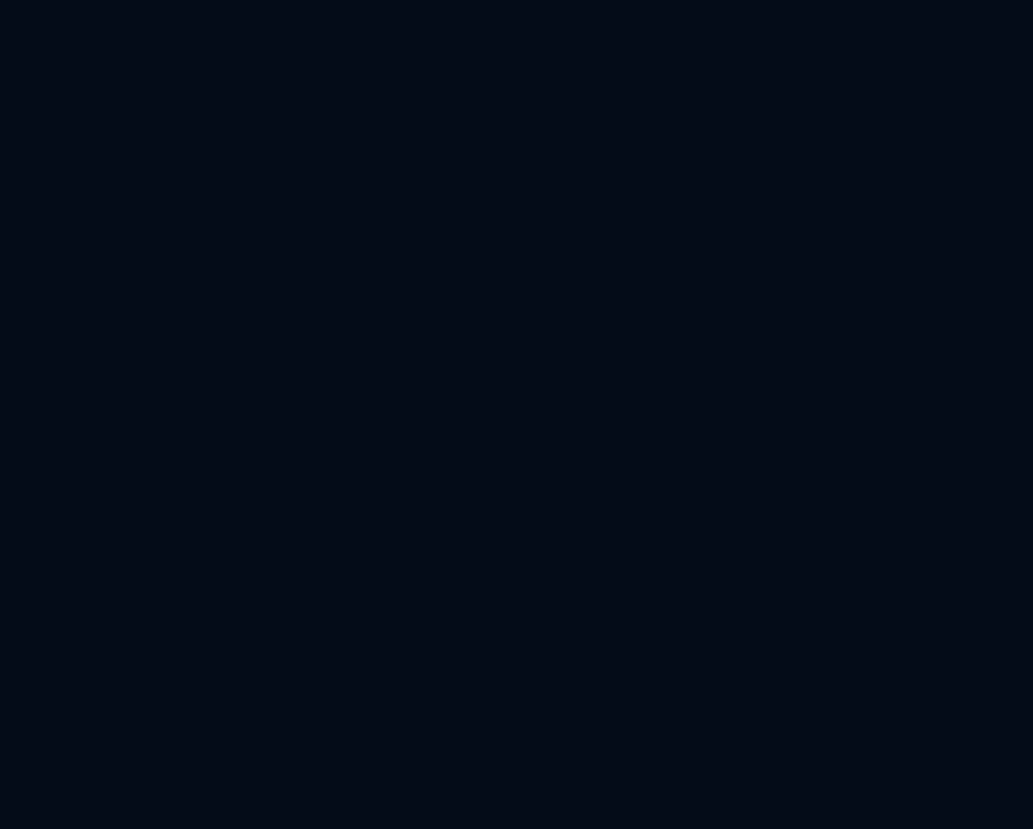
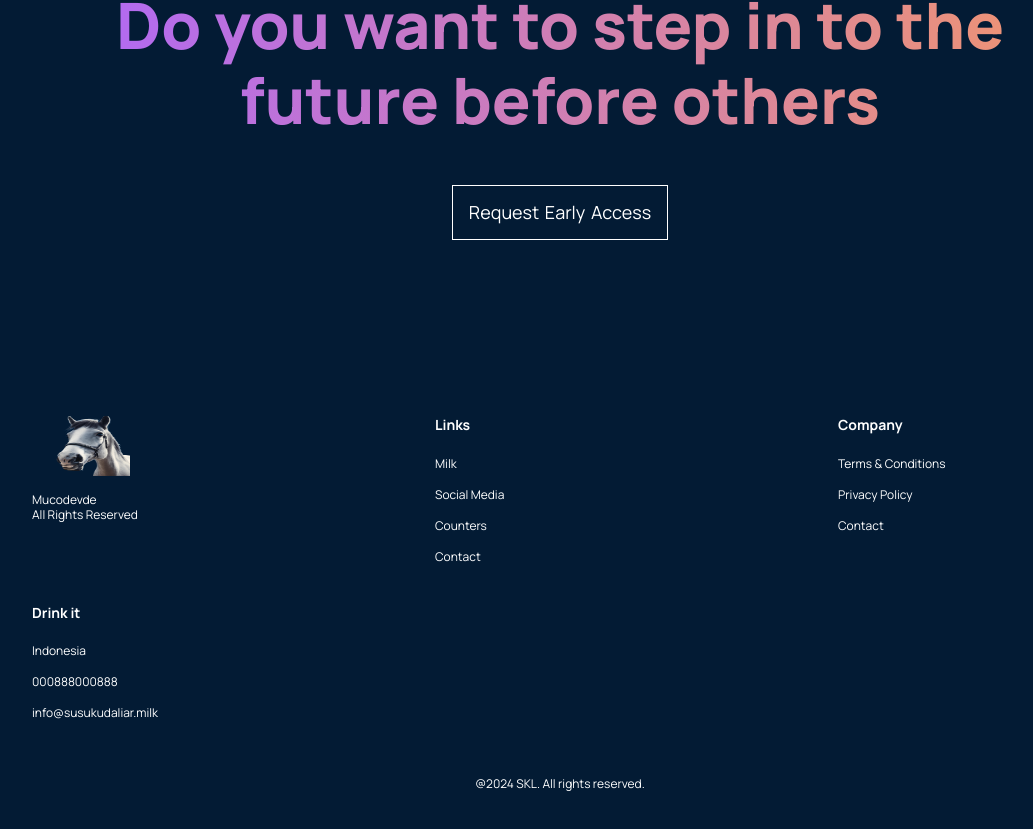
Before and after one commit to muhammadderic/landing-pages_FE-Projects, a React (Create React App) app in the folder susu-kuda-liar_lp/: page / in a window 1280 px wide. Shown: the part 4232-5061 px from the top of the page, without its empty margins (80-1113 px from the left). Before the commit the page ends 4155 px from the top, so only its background shows below. Built offline with nearby package versions, Linux system fonts and the light colour scheme.

Commit message:
Create Footer component and styling it

```diff
--- a/susu-kuda-liar_lp/src/App.js
+++ b/susu-kuda-liar_lp/src/App.js
@@ -9,6 +9,7 @@ import Benefits from "./components/Benefits";
 import CTA from "./components/CTA";
 import "./styles/app.css";
 import Blog from "./components/Blog";
+import Footer from "./components/Footer";
 
 const App = () => {
   return (
@@ -23,6 +24,7 @@ const App = () => {
       <CTA />
       <Blog />
       <Brand />
+      <Footer />
     </>
   )
 }
--- /dev/null
+++ b/susu-kuda-liar_lp/src/components/Footer.jsx
@@ -0,0 +1,47 @@
+import React from 'react';
+import horse from '../assets/horse.png';
+import '../styles/footer.css';
+
+const Footer = () => (
+  <div className="footer section__padding">
+    <div className="footer-heading">
+      <h1 className="gradient__text">Do you want to step in to the future before others</h1>
+    </div>
+
+    <div className="footer-btn">
+      <p>Request Early Access</p>
+    </div>
+
+    <div className="footer-links">
+      <div className="footer-links_logo">
+        <img src={horse} alt="logo" />
+        <p>Mucodevde <br /> All Rights Reserved</p>
+      </div>
+      <div className="footer-links_div">
+        <h4>Links</h4>
+        <p>Milk</p>
+        <p>Social Media</p>
+        <p>Counters</p>
+        <p>Contact</p>
+      </div>
+      <div className="footer-links_div">
+        <h4>Company</h4>
+        <p>Terms & Conditions </p>
+        <p>Privacy Policy</p>
+        <p>Contact</p>
+      </div>
+      <div className="footer-links_div">
+        <h4>Drink it</h4>
+        <p>Indonesia</p>
+        <p>000888000888</p>
+        <p>info@susukudaliar.milk</p>
+      </div>
+    </div>
+
+    <div className="footer-copyright">
+      <p>@2024 SKL. All rights reserved.</p>
+    </div>
+  </div>
+);
+
+export default Footer;
--- /dev/null
+++ b/susu-kuda-liar_lp/src/styles/footer.css
@@ -0,0 +1,146 @@
+.footer {
+  display: flex;
+  flex-direction: column;
+  justify-content: center;
+  align-items: center;
+
+  background: var(--color-footer);
+}
+
+.footer-heading {
+  width: 100%;
+  text-align: center;
+
+  margin-bottom: 3rem;
+}
+
+.footer-heading h1 {
+  font-family: var(--font-family);
+  font-weight: 800;
+  font-size: 64px;
+  line-height: 75px;
+}
+
+.footer-btn {
+  display: flex;
+  justify-content: center;
+  align-items: center;
+
+  padding: 1rem;
+  border: 1px solid #fff;
+  text-align: center;
+
+  margin-bottom: 10rem;
+  cursor: pointer;
+}
+
+.footer-btn p {
+  font-size: 18px;
+  font-family: var(--font-family);
+  line-height: 21px;
+  color: #fff;
+  word-spacing: 2px;
+}
+
+.footer-links {
+  display: flex;
+  justify-content: space-between;
+  align-items: flex-start;
+  flex-direction: row;
+  flex-wrap: wrap;
+
+  width: 100%;
+  text-align: left;
+}
+
+.footer-links div {
+  width: 250px;
+  margin: 1rem;
+}
+
+.footer-links_logo {
+  display: flex;
+  flex-direction: column;
+}
+
+.footer-links_logo img {
+  width: 98px;
+  height: 60px;
+
+  margin-bottom: 1rem;
+}
+
+.footer-links_logo p {
+  font-family: var(--font-family);
+  font-size: 12px;
+  line-height: 15px;
+  color: #fff;
+}
+
+.footer-links_div {
+  display: flex;
+  justify-content: flex-start;
+  flex-direction: column;
+}
+
+.footer-links_div h4 {
+  font-size: 14px;
+  line-height: 17px;
+  font-family: var(--font-family);
+  color: #fff;
+
+  margin-bottom: 0.9rem;
+}
+
+.footer-links_div p {
+  font-size: 12px;
+  line-height: 15px;
+  font-family: var(--font-family);
+  color: #fff;
+
+  margin: 0.5rem 0;
+  cursor: pointer;
+}
+
+.footer-copyright {
+  margin-top: 2rem;
+  text-align: center;
+  width: 100%;
+}
+
+.footer-copyright p {
+  font-size: 12px;
+  font-family: var(--font-family);
+  line-height: 15px;
+  color: #fff;
+}
+
+@media screen and (max-width: 850px) {
+  .footer-heading h1 {
+    font-size: 44px;
+    line-height: 50px;
+  }
+}
+
+@media screen and (max-width: 550px) {
+  .footer-heading h1 {
+    font-size: 34px;
+    line-height: 42px;
+  }
+
+  .footer-links div {
+    margin: 1rem 0;
+  }
+
+  .footer-btn p {
+    font-size: 14px;
+    line-height: 20px;
+  }
+}
+
+@media screen and (max-width: 400px) {
+  .footer-heading h1 {
+    font-size: 27px;
+    line-height: 38px;
+  }
+}
```
